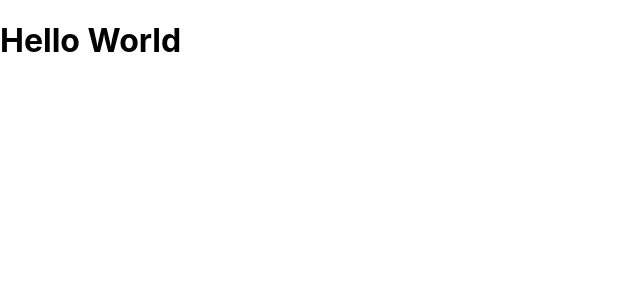
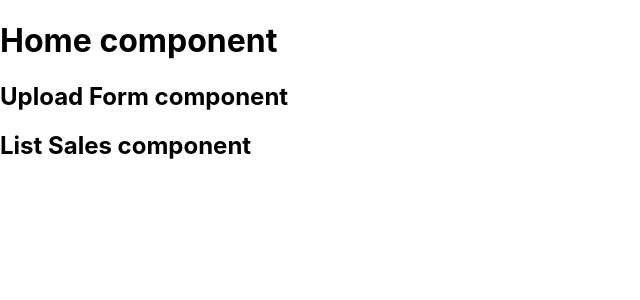
Before and after one commit to caiquedegaspari/teste-mz-front, a React (Create React App) app: page / in a window 1280 px wide. Shown: the top 300 px of the page, without its empty margins (0-640 px from the left). Built offline with nearby package versions, Linux system fonts and the light colour scheme.

Commit message:
feat: add components order

```diff
--- a/src/App.tsx
+++ b/src/App.tsx
@@ -1,12 +1,13 @@
 import React from 'react';
 import { ToastContainer } from 'react-toastify';
 import 'react-toastify/dist/ReactToastify.css';
+import { Home } from './Pages/Home';
 
 
 function App() {
   return (
     <div>
-     <h1> Hello World</h1>
+     <Home />
      <ToastContainer />
     </div>
   );
--- a/src/Components/ListSales/index.tsx
+++ b/src/Components/ListSales/index.tsx
@@ -1,6 +1,6 @@
 
 export function ListSales() {
   return (
-    <h1>List Sales component</h1>
+    <h2>List Sales component</h2>
   )
 }
--- a/src/Components/UploadForm/index.tsx
+++ b/src/Components/UploadForm/index.tsx
@@ -1,6 +1,6 @@
 
 export function UploadForm() {
   return (
-    <h1>Upload Form component</h1>
+    <h2>Upload Form component</h2>
   )
 }
--- a/src/Pages/Home.tsx
+++ b/src/Pages/Home.tsx
@@ -1,8 +1,14 @@
+import { ListSales } from "../Components/ListSales";
+import { UploadForm } from "../Components/UploadForm";
 
 export function Home() {
   return (
-    <h1>
-      Home component
-    </h1>
+    <>
+      <h1>
+        Home component
+      </h1>
+      <UploadForm />
+      <ListSales />
+    </>
   )
 }
```
